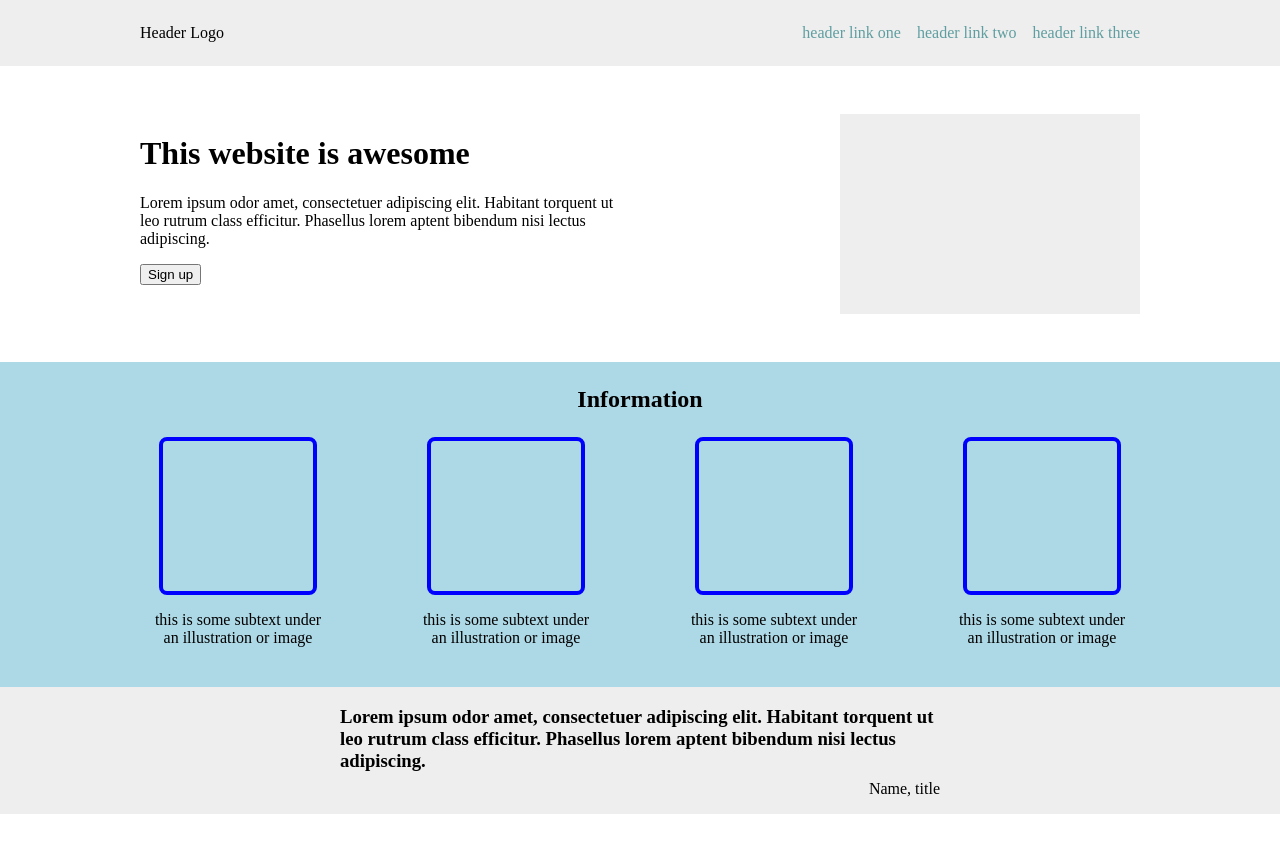
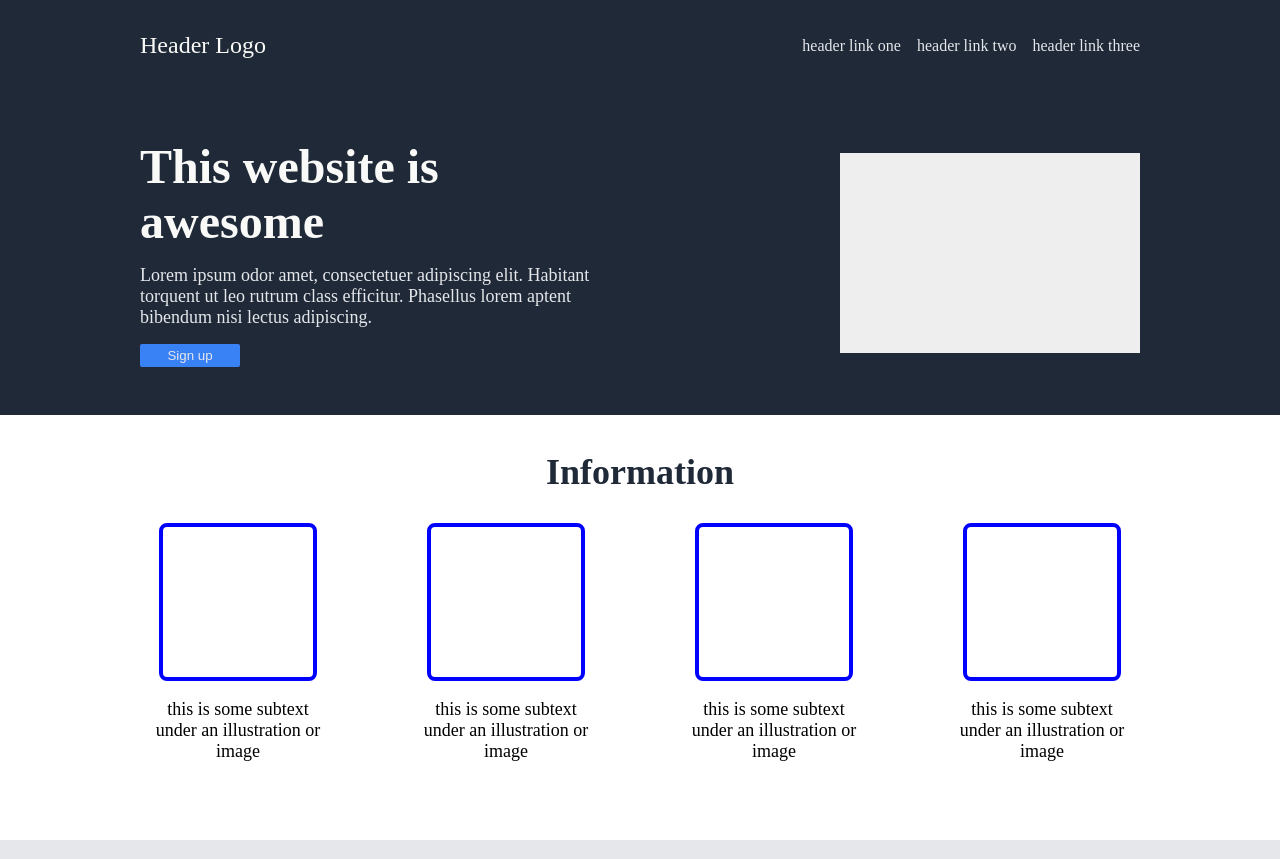
Before and after one commit to dede95/landing-page, a plain HTML site: page index.html in a window 1280 px wide. Shown: the top 859 px of the page. Drawn offline with Linux system fonts and the light colour scheme.

Commit message:
Apply styles to match solution

```diff
--- a/index.html
+++ b/index.html
@@ -9,7 +9,7 @@
 <body>
     <header>
         <div class="header-content">
-            <p class="logo">Header Logo</p>
+            <p id="logo">Header Logo</p>
             <ul class="header-links">
                 <li><a href="#">header link one</a></li>
                 <li><a href="#">header link two</a></li>
--- a/style.css
+++ b/style.css
@@ -1,11 +1,20 @@
 body {
-    /* height: 100vh; */
     margin: 0;
     padding: 0;
-    /* overflow: hidden; */
     display: flex;
     flex-direction: column;
     justify-content: space-between;
+}
+
+button {
+    /* get rid of default html button styling */
+    color: inherit;
+	border: none;
+    width: 100px;
+    padding: 4px 16px;
+    background-color: #3882F6;
+    color: #E5E7EB;
+    border-radius: 2px;
 }
 
 /* HEADER */
@@ -13,7 +22,7 @@ body {
 header {
     display: flex;
     justify-content: center;
-    background-color: #eeeeee;
+    background-color: #1F2937;
     margin: 0;
 }
 
@@ -35,7 +44,13 @@ header {
 
 a {
     text-decoration: none;
-    color: cadetblue;
+    color: #E5E7EB;
+}
+
+p#logo {
+    font-size: 24px;
+    color: #F9FAF8;
+    margin-top: 12px 0px;
 }
 
 /* HERO SECTION */
@@ -44,20 +59,42 @@ a {
     display: flex;
     justify-content: center;
     margin: 0;
+    background-color: #1F2937;
 }
 
 .hero-content {
     display: flex;
     justify-content: space-between;
+    align-items: center;
     padding: 48px 16px;
     gap: 4px;
     width: 1000px;
     flex-wrap: wrap-reverse;
 }
 
-.left-side {
+.hero-content #hero-title {
+    font-size: 48px;
+    color: #F9FAF8;
+    font-weight: 900;
+    margin: 0;
+}
+
+.hero-content .left-side {
+    display: flex;
+    flex-direction: column;
     max-width: 480px;
     flex: 0 1 auto;
+    gap: 16px;
+}
+
+.left-side p {
+    margin: 0;
+    font-size: 18px;
+    color: #E5E7EB;
+}
+
+.left-side button {
+    flex-grow: 0;
 }
 
 #img-placeholder {
@@ -73,7 +110,15 @@ a {
     display: flex;
     justify-content: center;
     margin: 0;
-    background-color: lightblue;
+    padding: 36px 0px;
+}
+
+.info-section h2 {
+    font-size: 36px;
+    color: #1F2937;
+    font-weight: 900;
+    margin-top: 0px;
+    text-align: center;
 }
 
 .info-content {
@@ -82,8 +127,6 @@ a {
     width: 1000px;
     padding: 0px 16px;
     /* flex: 0 1 auto; */
-
-
 }
 
 .info-cards {
@@ -112,20 +155,19 @@ a {
 
 .card p {
     text-align: center;
+    font-size: 18px;
 }
 
-.info-section h2 {
-    text-align: center;
-    margin: 24px;
-}
+
 
 /* QUOTE SECTION */
 
 .quote-section {
     display: flex;
-    background-color: #eeeeee;
+    background-color: #E5E7EB;
     justify-content: center;
     align-items: center;
+    padding: 72px 0px;
 }
 
 .quote-content {
@@ -139,14 +181,21 @@ a {
 #quote {
     align-self: center;
     /* width: 600px; */
+    margin-top: 0px;
     margin-bottom: 4px;
     flex: 0 1 auto;
+    font-size: 36px;
+    font-style: italic;
+    color: #1F2937;
 }
 
 .quote-section p {
     text-align: right;
     margin-top: 4px;
+    margin-bottom: 0px;
     font-weight: 200;
+    font-size: 18px;
+    color: #1F2937;
 }
 
 /* CTA SECTION */
@@ -160,7 +209,7 @@ a {
 .cta-card {
     width: 1000px;
     height: 150px;
-    background-color: lightskyblue;
+    background-color: #3882F6;
     display: flex;
     flex: 0 1 auto;
     justify-content: space-around;
@@ -174,9 +223,19 @@ a {
     margin-left: 24px;
 }
 
-button {
+.cta-card #cta {
+    color: #F9FAF8;
+}
+
+.cta-card p {
+    color: #E5E7EB;
+    font-size: 18px;
+}
+
+.cta-card button {
     flex-shrink: 0;
     margin-right: 24px;
+    outline: #E5E7EB 2px solid;
 }
 
 /* FOOTER */
@@ -184,10 +243,11 @@ footer {
     display: flex;
     justify-content: center;
     align-items: center;
-    background-color: rgb(26, 26, 68);
+    background-color: #1F2937;
     height: 80px;
 }
 
 footer p {
     color: white;
+    font-size: 18px;
 }
```
